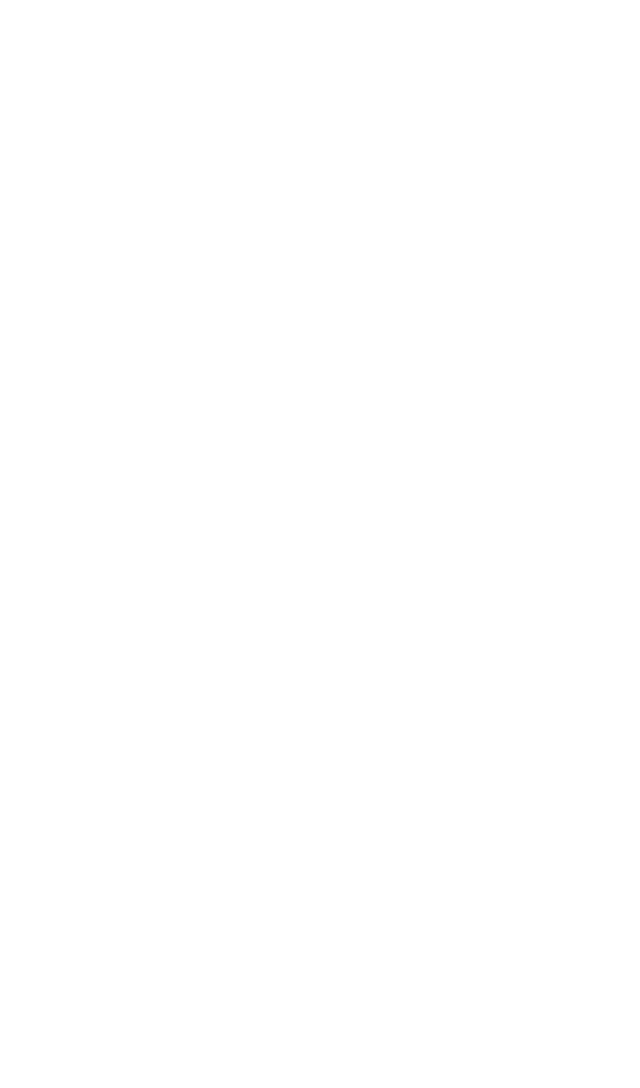
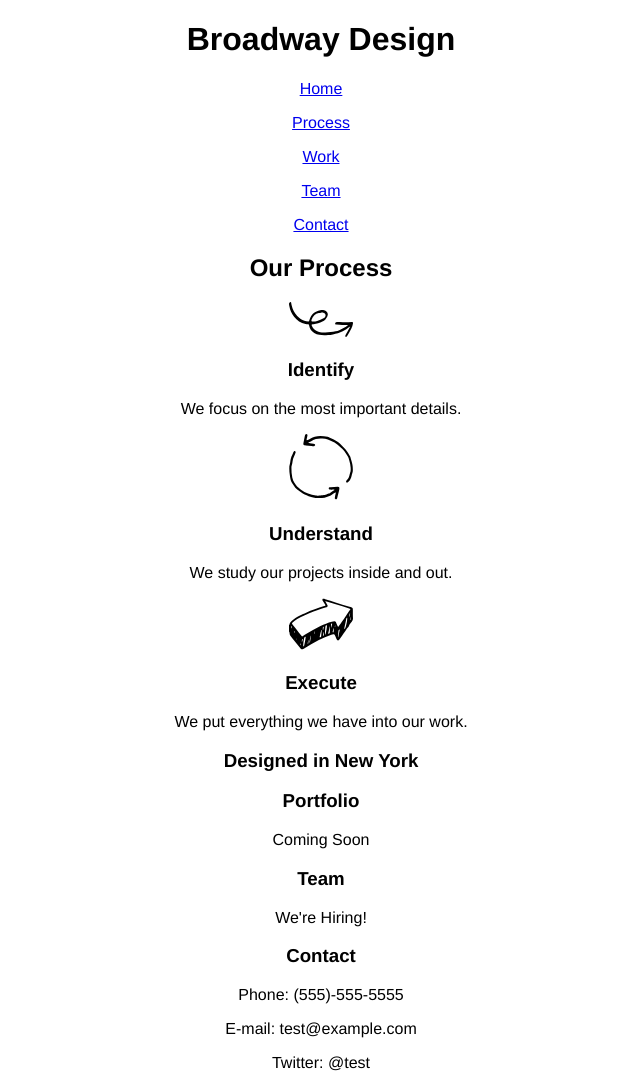
Before and after one commit to Andy-the-Bee/broadway, a plain HTML site: page index.html in a window 1280 px wide. Shown: the whole page, without its empty margins (319-959 px from the left). Before the commit the page ends 800 px from the top, so only its background shows below. Drawn offline with Linux system fonts and the light colour scheme.

Commit message:
update html outline, CSS awaited

```diff
--- a/index.html
+++ b/index.html
@@ -2,8 +2,47 @@
 <html>
 	<head>
 		<title>Broadway Design</title>
+		<meta name="Author" content="Andy Bee">
+	 	<link rel="stylesheet" type="text/css" href="./resources/css/style.css">
 	</head>
 	<body>
+		<h1>Broadway Design</h1>
+
+		<p><a href="#">Home</a></p>
+		<p><a href="#">Process</a></p>
+		<p><a href="#">Work</a></p>
+		<p><a href="#">Team</a></p>
+		<p><a href="#">Contact</a></p>
+
+		<h2>Our Process</h2>
+		<p><img src="./resources/img/identify.svg"></p>
+		<h3>Identify</h3>
+		<p>We focus on the most important details.</p>
+
+		<p><img src="./resources/img/understand.svg"></p>
+		<h3>Understand</h3>
+		<p>We study our projects inside and out.</p>
+
+		<p><img src="./resources/img/execute.svg"></p>
+		<h3>Execute</h3>
+		<p>We put everything we have into our work.</p>
+
+		<h3>Designed in New York</h3>
+
+		<h3>Portfolio</h3>
+		<p>Coming Soon</p>
+
+		<h3>Team</h3>
+		<p>We're Hiring!</p>
+
+		<h3>Contact</h3>
+		<p>Phone: (555)-555-5555</p>
+		<p>E-mail: test@example.com</p>
+		<p>Twitter: @test</p>
+
+
+
+
 
 	</body>
 </html>
--- a/resources/css/style.css
+++ b/resources/css/style.css
@@ -1,3 +1,8 @@
 body {
 	font-family: Helvetica;
+	text-align: center;
 }
+
+h1 {
+
+}
```
Also changed, not shown: resources/img/finnish.jpeg (deleted), resources/img/frames.jpeg (deleted), resources/img/hacksaw.jpeg (deleted), 1 other file.
